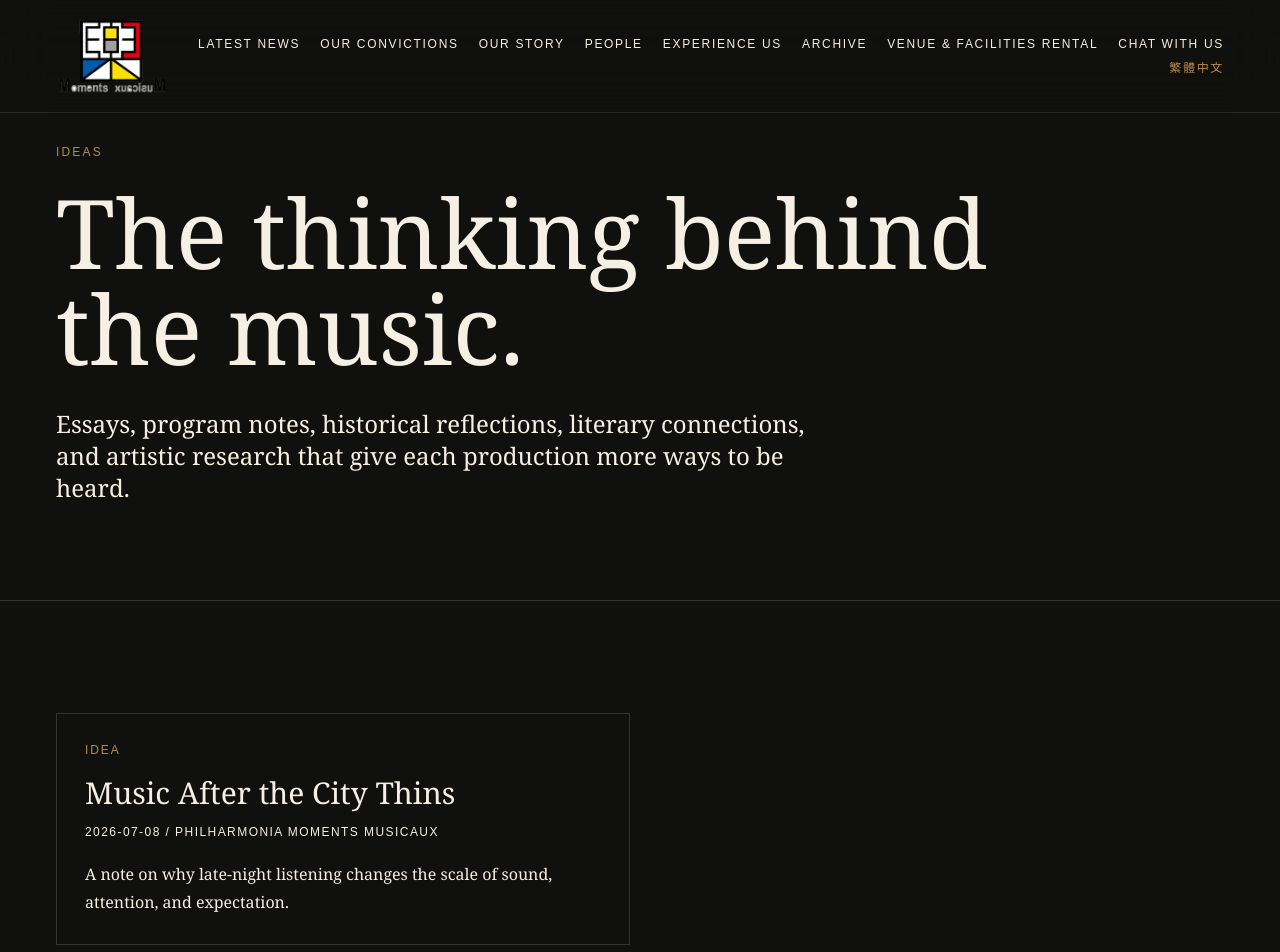
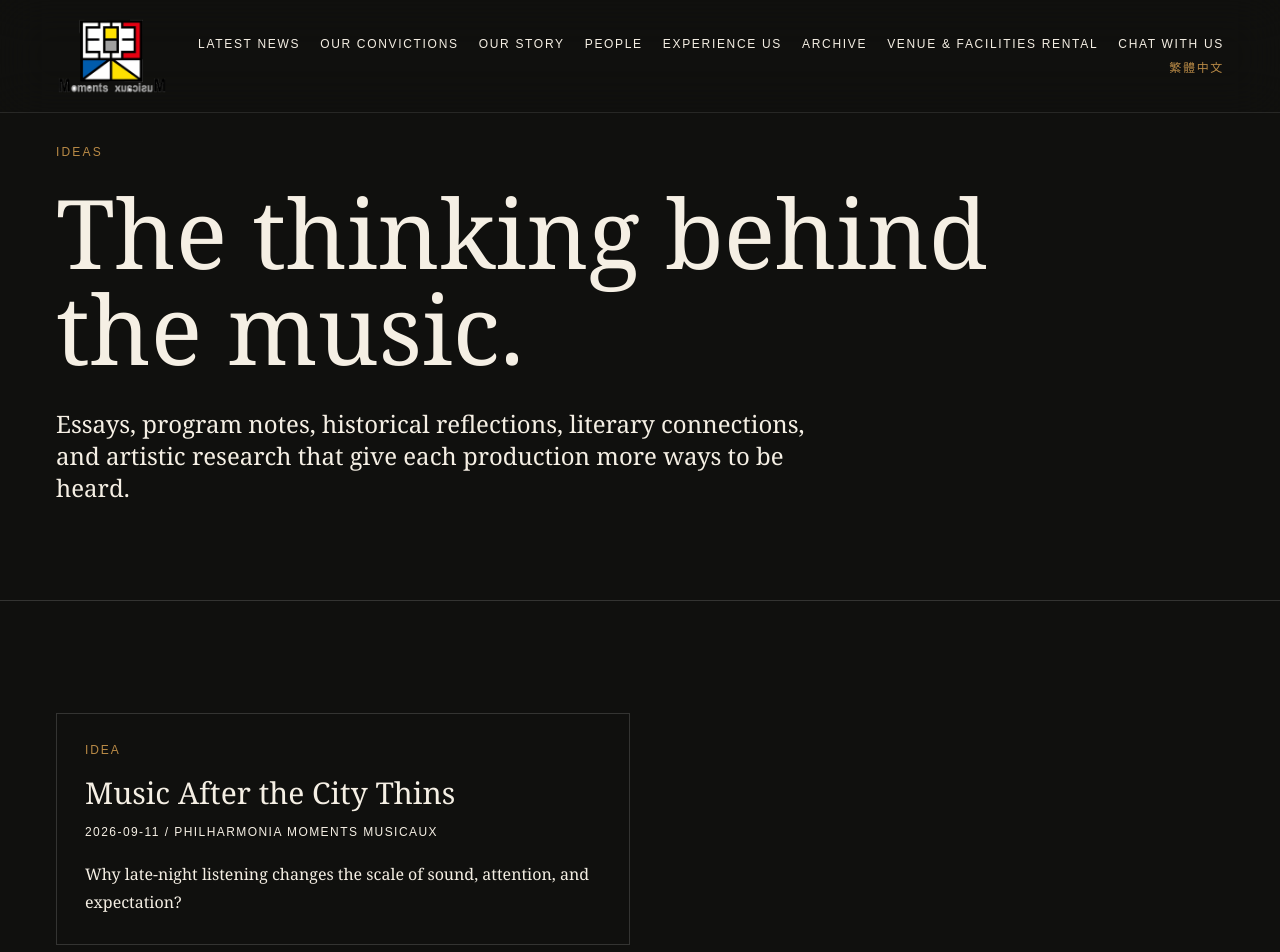
Before and after one commit to pmmtaiwan/pmm-website, a Next.js app: page /ideas in a window 1280 px wide. Shown: the top 952 px of the page. Built offline with nearby package versions, Linux system fonts and the light colour scheme.

Commit message:
Update date and summary for music research note

```diff
--- a/content/ideas.ts
+++ b/content/ideas.ts
@@ -14,10 +14,10 @@ export const ideas: Idea[] = [
     slug: "music-after-the-city-thins",
     title: "Music After the City Thins",
     subtitle: "A research note toward late-night listening.",
-    date: "2026-07-08",
+    date: "2026-09-11",
     author: "Philharmonia Moments Musicaux",
     summary:
-      "A note on why late-night listening changes the scale of sound, attention, and expectation.",
+      "Why late-night listening changes the scale of sound, attention, and expectation?",
     body: "The city does not become silent at night. It becomes selective. Machinery hums, crossings empty, trains become distant punctuation, and a listener begins to hear proportion differently. Post-Apocalypse Bliss is imagined from that condition: not as spectacle, but as a room where the audience can notice how little music needs in order to become vivid.",
     relatedExperiences: ["post-apocalypse-bliss"]
   }
```
